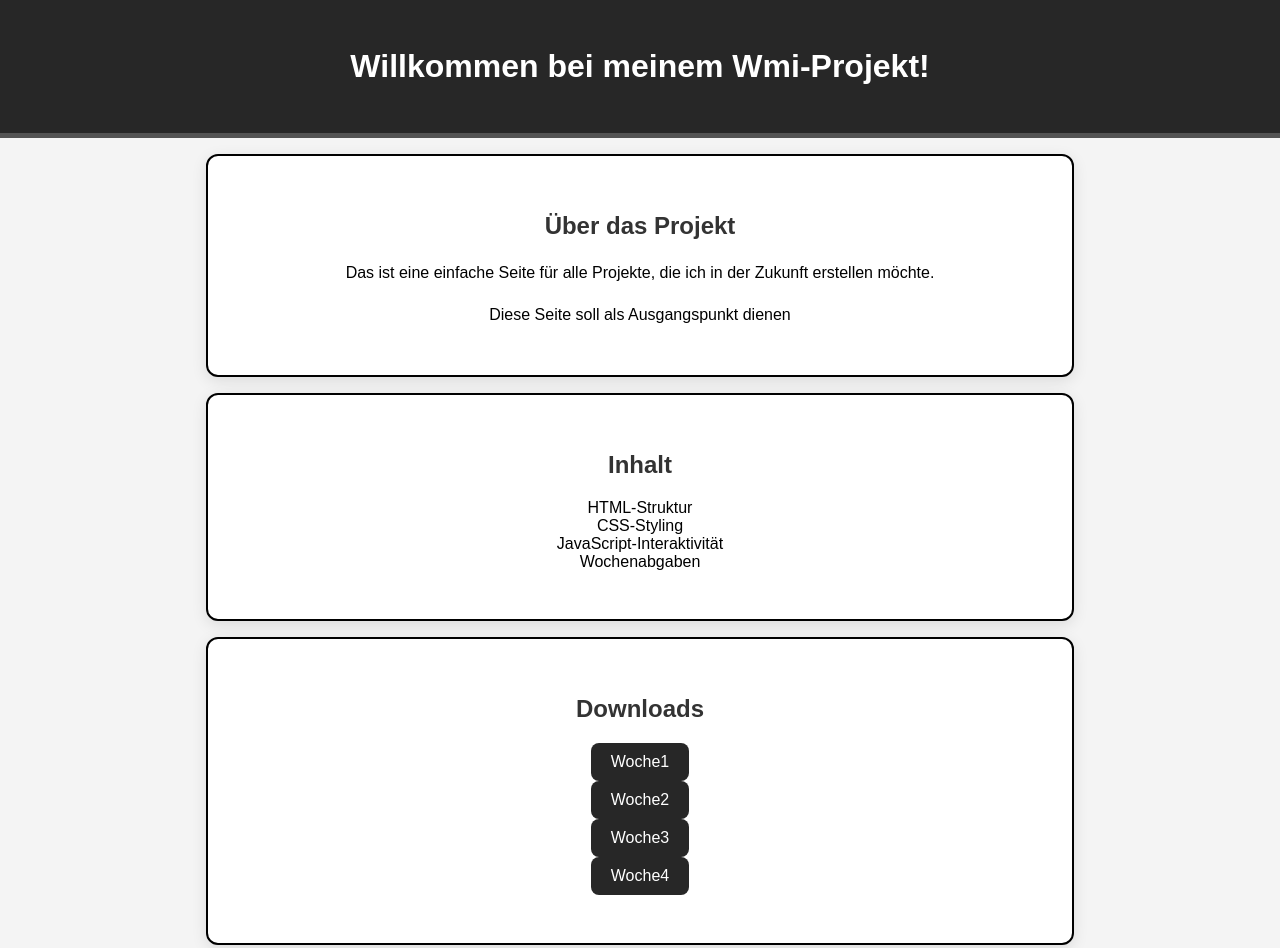
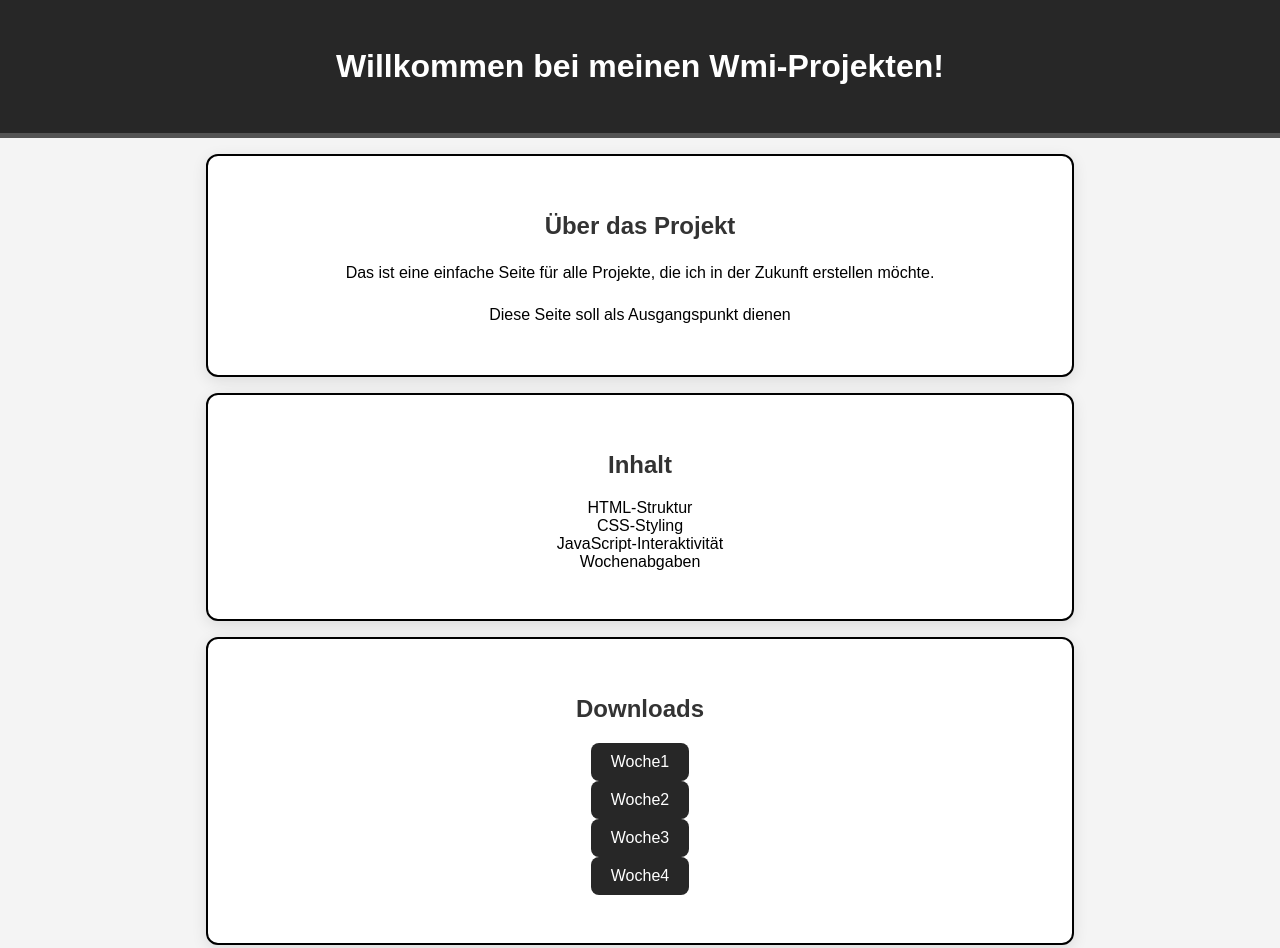
Before and after one commit to Mochi-webdev/Wmi-Project25, a plain HTML site: page index.html in a window 1280 px wide. Shown: the top 948 px of the page. Drawn offline with Linux system fonts and the light colour scheme.

Commit message:
Update index.html

```diff
--- a/index.html
+++ b/index.html
@@ -9,7 +9,7 @@
 </head>
 <body>
     <header>
-        <h1>Willkommen bei meinem Wmi-Projekt!</h1>
+        <h1>Willkommen bei meinen Wmi-Projekten!</h1>
 
 
     </header>
```
